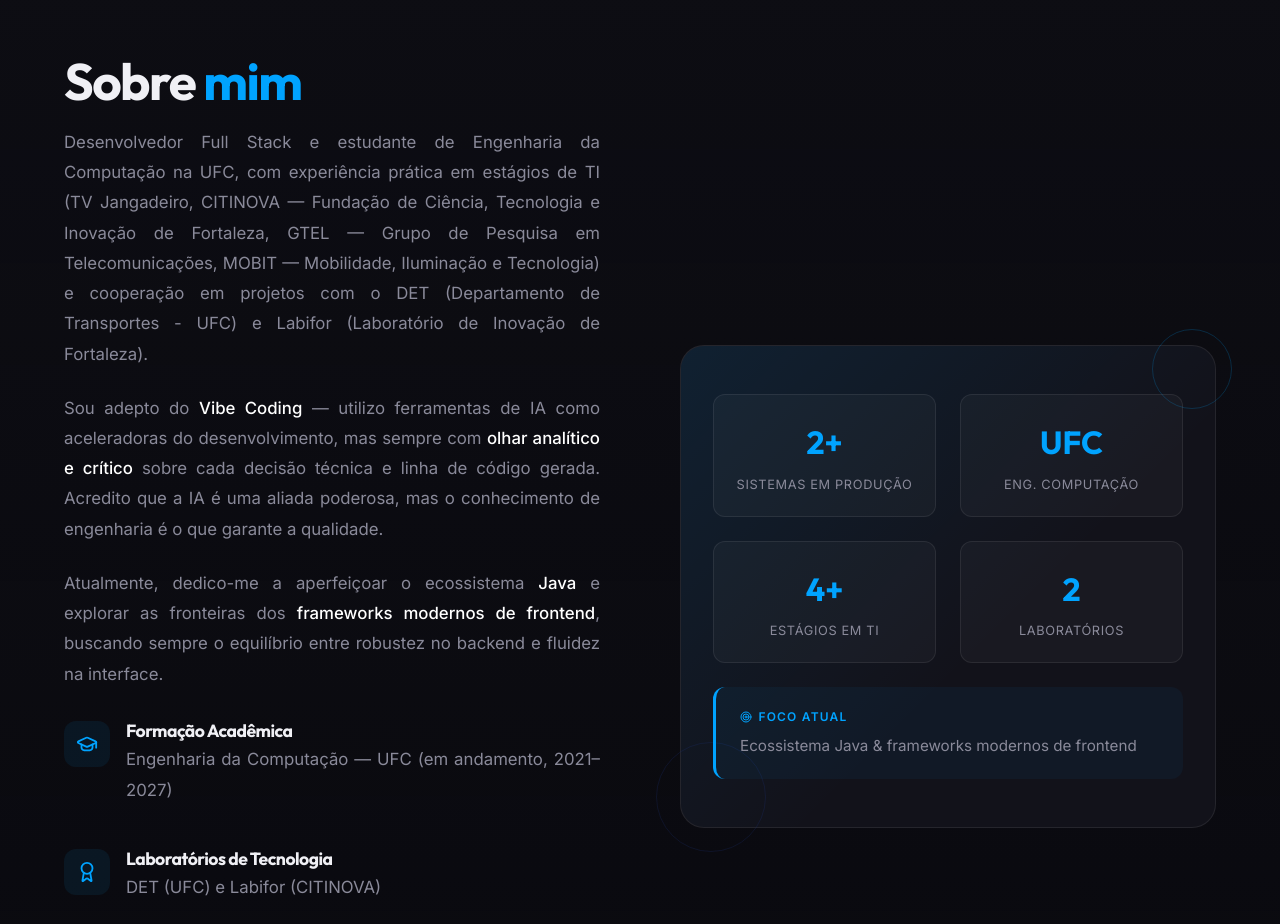
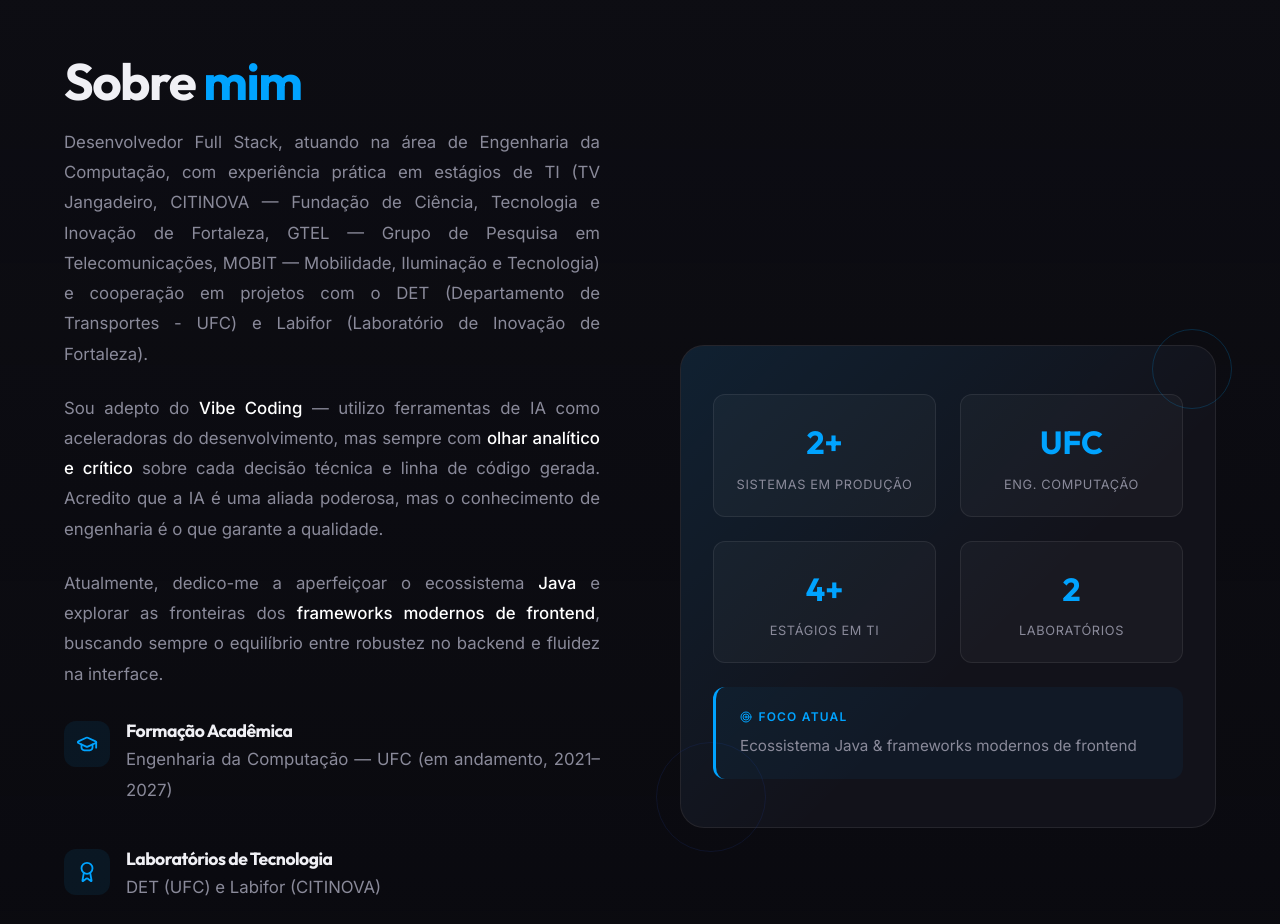
Before and after one commit to JustinoCarneiro/portfolio, a React (Vite) app: page / in a window 1280 px wide. Shown: the part 860-1784 px from the top of the page. Built offline with nearby package versions, Linux system fonts and the light colour scheme.

Commit message:
modified:   index.html modified:   src/components/About.jsx

```diff
--- a/index.html
+++ b/index.html
@@ -4,7 +4,7 @@
     <meta charset="UTF-8" />
     <link rel="icon" type="image/svg+xml" href="/vite.svg" />
     <meta name="viewport" content="width=device-width, initial-scale=1.0" />
-    <meta name="description" content="Antonio Marcos — Desenvolvedor Full Stack, estudante de Engenharia da Computação na UFC. Especialista em Java, Spring Boot, Angular e React. Adepto do Vibe Coding." />
+    <meta name="description" content="Antonio Marcos — Desenvolvedor Full Stack, atuando na área de Engenharia da Computação. Especialista em Java, Spring Boot, Angular e React. Adepto do Vibe Coding." />
     <meta property="og:title" content="Marcos | Full Stack Developer" />
     <meta property="og:description" content="Desenvolvimento de sistemas robustos e escaláveis. Full Stack Developer — Java, Spring Boot, Angular e React.js." />
     <meta property="og:type" content="website" />
--- a/src/components/About.jsx
+++ b/src/components/About.jsx
@@ -19,7 +19,7 @@ const About = () => {
               Sobre <span className="accent">mim</span>
             </h2>
             <p>
-              Desenvolvedor Full Stack e estudante de Engenharia da Computação na UFC,
+              Desenvolvedor Full Stack, atuando na área de Engenharia da Computação,
               com experiência prática em estágios de TI (TV Jangadeiro, CITINOVA — Fundação de Ciência, Tecnologia e Inovação de Fortaleza, GTEL — Grupo de Pesquisa em Telecomunicações, MOBIT — Mobilidade, Iluminação e Tecnologia)
               e cooperação em projetos com o DET (Departamento de Transportes - UFC) e Labifor (Laboratório de Inovação de Fortaleza).
             </p>
```
